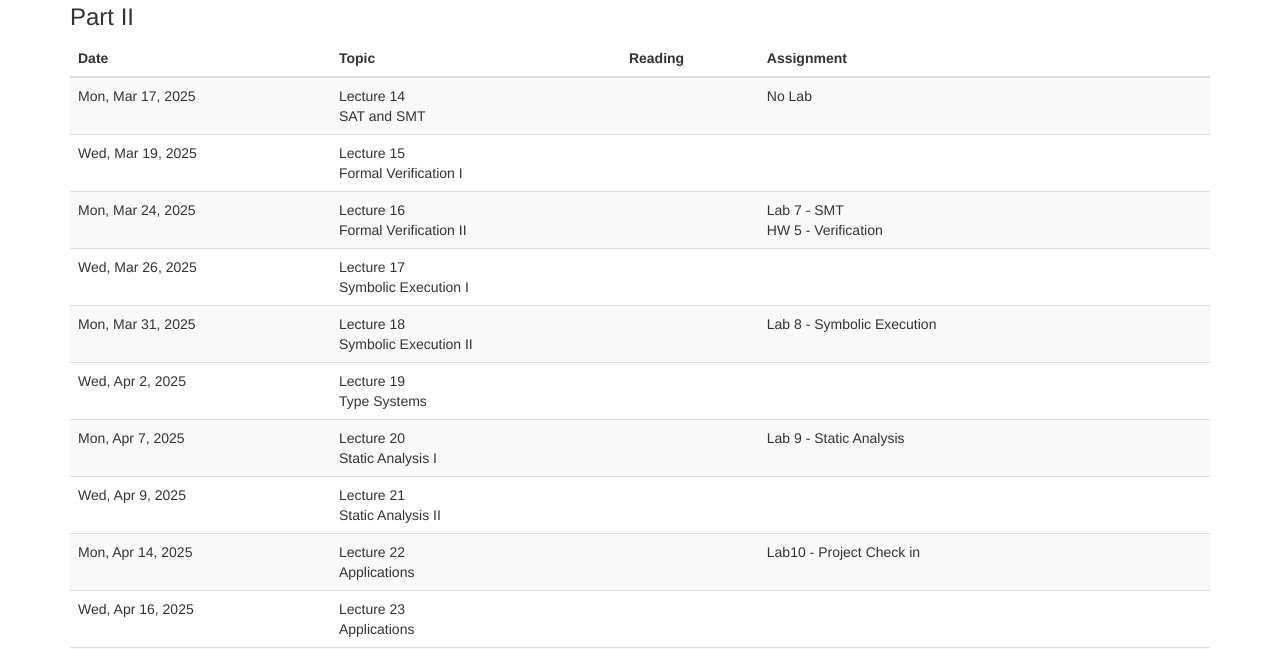
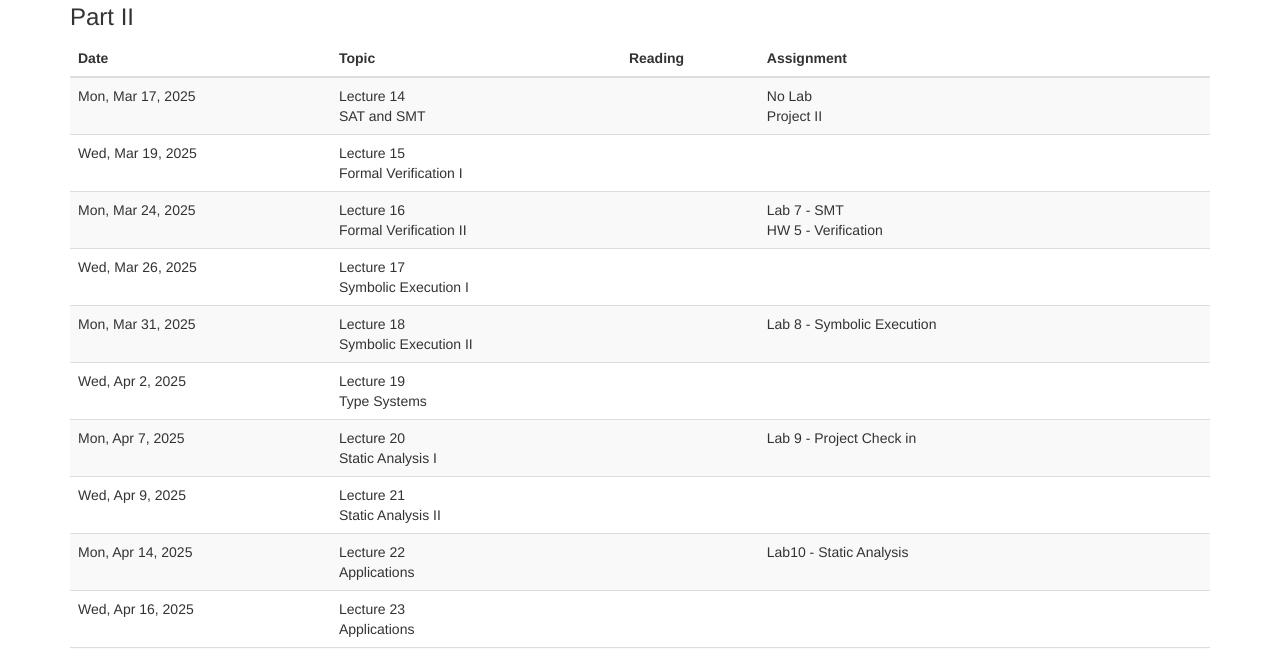
Before and after one commit to bmc-cs-software-analysis/383, a Jekyll site: the page built from schedule.md, in a window 1280 px wide and 900 px high, scrolled down 1199 px. Shown: the part 152-801 px from the top of the window. Built offline with Jekyll 4.4.1, drawn with Linux system fonts in a browser that asks for light colours; nearby versions of some CDN libraries; some of the changed lines change nothing that is shown.

Commit message:
project check in dates

```diff
--- a/_data/schedule.yaml
+++ b/_data/schedule.yaml
@@ -176,6 +176,8 @@
       assignments:
         -
             title: "No Lab"
+        -
+            title: "Project II"
 
       #readings:
       #    -
@@ -240,7 +242,7 @@
       #    title: "Chapter 12 - Sorting & Selection"
       assignments:
         -
-            title: "Lab 9 - Static Analysis"
+            title: "Lab 9 - Project Check in"
             #url: "labs/Lab09.html"
     -
       date: 2025-04-09
@@ -262,7 +264,7 @@
       #    title: "Chapter 11.2 - 11.6"
       assignments:
         -
-          title: "Lab10 - Project Check in"
+          title: "Lab10 - Static Analysis"
           #url: "labs/Lab10.html"
     -
       date: 2025-04-16
```
